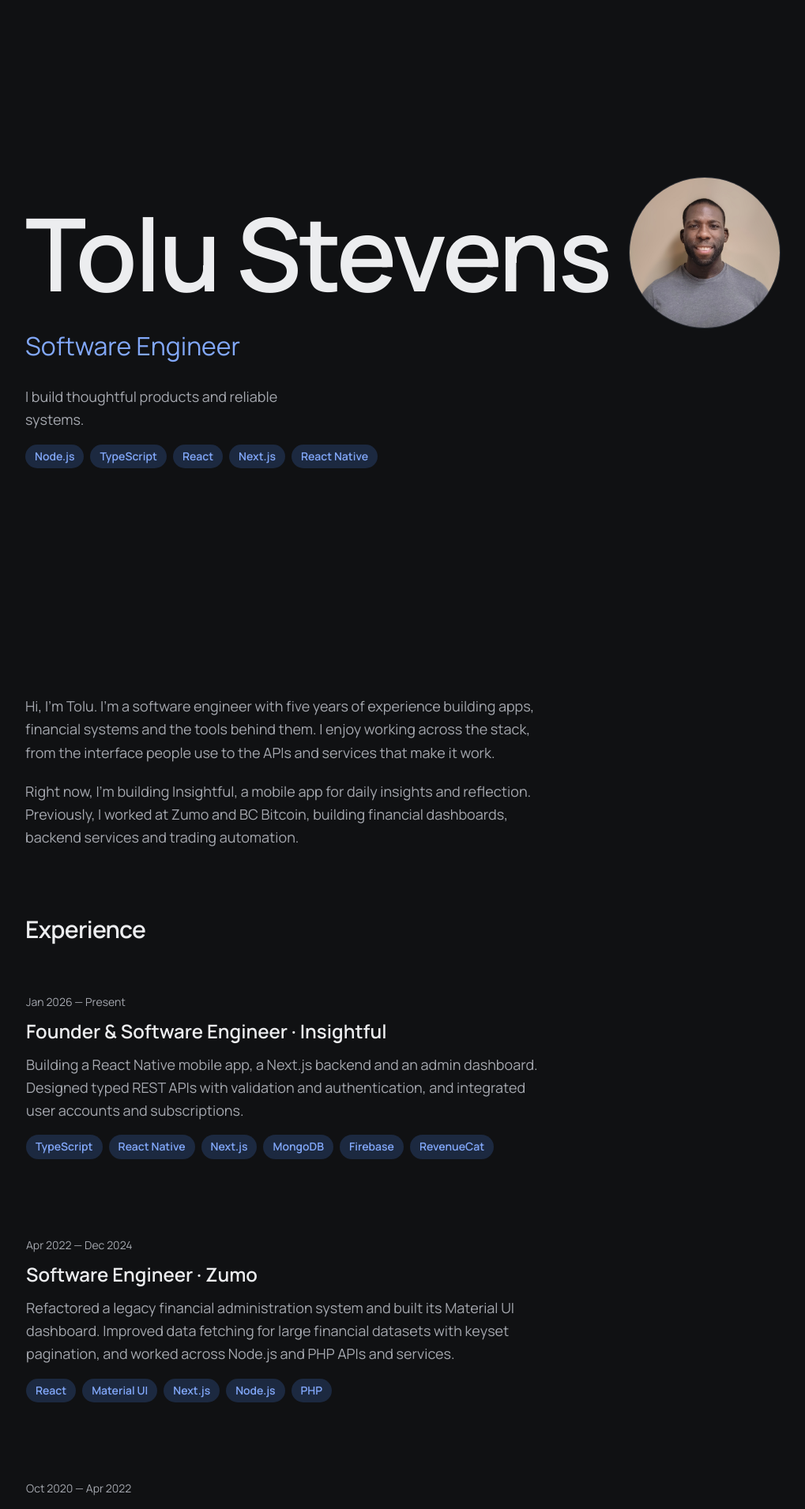
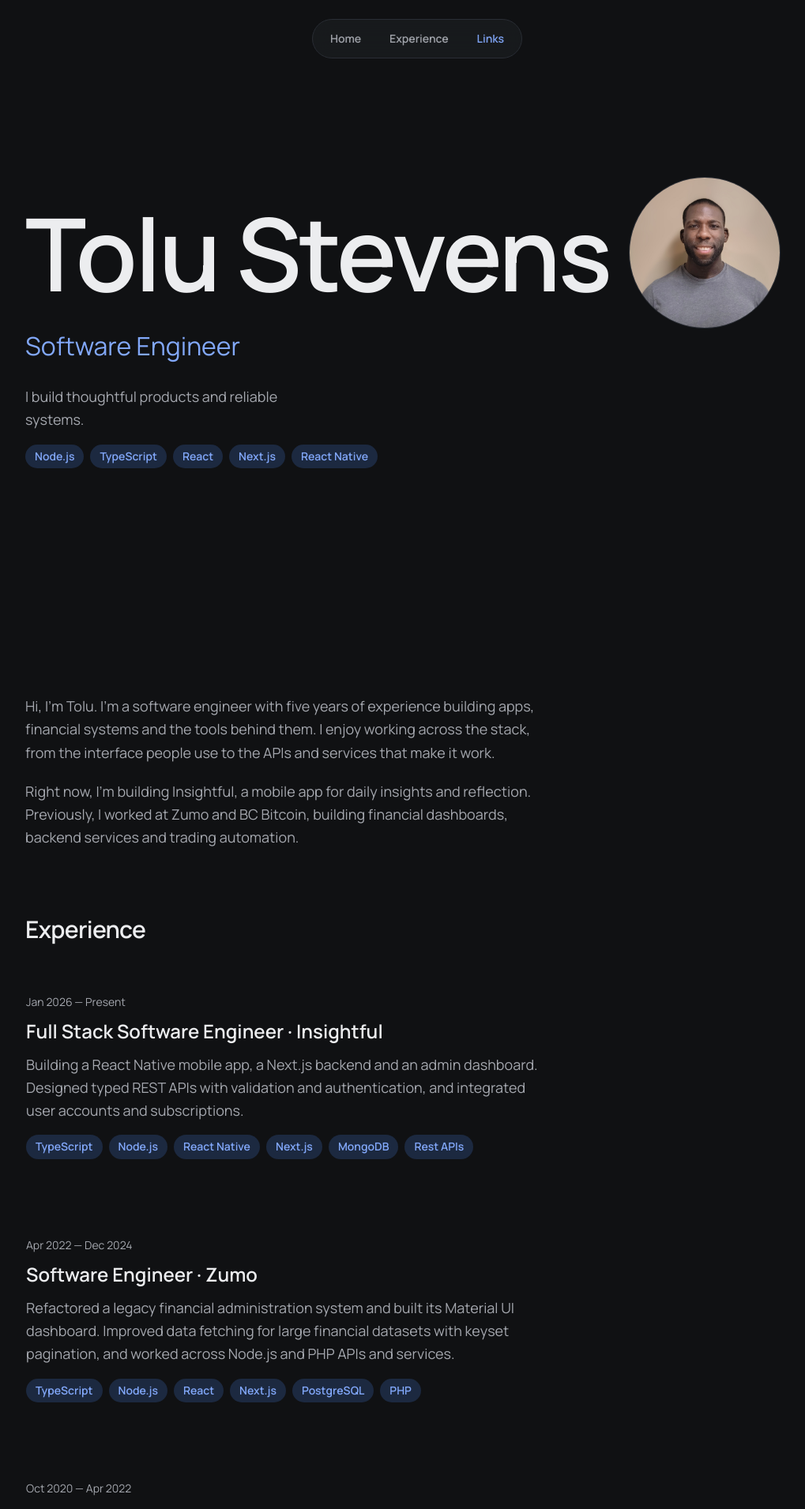
Before and after one commit to tolustevens/personal-site, a Next.js app: page / in a window 1280 px wide. Shown: the top 1911 px of the page at 79% size, without its empty margins (112-1131 px from the left). Built offline with nearby package versions, Linux system fonts and the light colour scheme.

Commit message:
add a navbar

```diff
--- a/src/app/layout.tsx
+++ b/src/app/layout.tsx
@@ -22,7 +22,7 @@ export const viewport: Viewport = { colorScheme: "dark" };
 
 export default function RootLayout({ children }: { children: ReactNode }) {
   return (
-    <html lang="en" className={manrope.variable}>
+    <html lang="en" className={`${manrope.variable} motion-safe:scroll-smooth`}>
       <Body>{children}</Body>
     </html>
   );
--- a/src/app/page.tsx
+++ b/src/app/page.tsx
@@ -2,11 +2,13 @@ import ExperienceItem from "@/components/ExperienceItem";
 import Footer from "@/components/Footer";
 import Hero from "@/components/Hero";
 import Page from "@/components/Page";
+import Nav from "@/components/Nav";
 import { Heading, Text } from "@/components/Typography";
 
 export default function Home() {
   return (
     <Page>
+      <Nav />
       <Hero />
 
       <div className="mt-16 max-w-2xl space-y-16 sm:mt-20 sm:space-y-20">
@@ -24,20 +26,20 @@ export default function Home() {
           </Text>
         </section>
 
-        <section aria-labelledby="experience-heading">
+        <section id="experience" aria-labelledby="experience-heading" className="scroll-mt-28">
           <Heading id="experience-heading">Experience</Heading>
           <div className="mt-8 space-y-12 sm:mt-10 sm:space-y-14">
             <ExperienceItem
               date="Jan 2026 — Present"
-              title="Founder & Software Engineer · Insightful"
+              title="Full Stack Software Engineer · Insightful"
               description="Building a React Native mobile app, a Next.js backend and an admin dashboard. Designed typed REST APIs with validation and authentication, and integrated user accounts and subscriptions."
               tags={[
                 "TypeScript",
+                "Node.js",
                 "React Native",
                 "Next.js",
                 "MongoDB",
-                "Firebase",
-                "RevenueCat",
+                "Rest APIs",
               ]}
             />
             <ExperienceItem
@@ -45,14 +47,14 @@ export default function Home() {
               title="Software Engineer · Zumo"
               href="https://zumo.co.uk/"
               description="Refactored a legacy financial administration system and built its Material UI dashboard. Improved data fetching for large financial datasets with keyset pagination, and worked across Node.js and PHP APIs and services."
-              tags={["React", "Material UI", "Next.js", "Node.js", "PHP"]}
+              tags={["TypeScript", "Node.js", "React", "Next.js", "PostgreSQL", "PHP"]}
             />
             <ExperienceItem
               date="Oct 2020 — Apr 2022"
-              title="Sole Full Stack Developer · BC Bitcoin"
+              title="Full Stack Software Developer · BC Bitcoin"
               href="https://bcbitcoin.co.uk/"
               description="Built and deployed an automated trading system that replaced manual processes and handled over £1M in annual transaction volume. Developed internal financial APIs, reporting tools and features across the company website."
-              tags={["PHP", "REST APIs", "Python"]}
+              tags={["JavaScript", "REST APIs", "PHP", "MySQL",  "Python"]}
             />
           </div>
         </section>
--- a/src/components/Footer.tsx
+++ b/src/components/Footer.tsx
@@ -2,7 +2,7 @@ import TextLink from "@/components/TextLink";
 
 export default function Footer() {
   return (
-    <footer aria-label="Contact links" className="flex items-center gap-6 sm:gap-8">
+    <footer id="links" aria-label="Contact links" className="flex scroll-mt-28 items-center gap-6 sm:gap-8">
       <TextLink href="mailto:tolu.stevens@proton.me">Email</TextLink>
       <TextLink
         href="https://github.com/tolustevens"
--- a/src/components/Hero.tsx
+++ b/src/components/Hero.tsx
@@ -59,10 +59,10 @@ export default function Hero() {
   const nameSize = reducedMotion
     ? cssClamp("2.25rem", "5vw", "3.75rem")
     : cssClamp(
-        `${2.75 - 0.5 * progress}rem`,
-        `min(${12 - 7 * progress}vw, 16svh)`,
-        `${10 - 6.25 * progress}rem`,
-      );
+      `${2.75 - 0.5 * progress}rem`,
+      `min(${12 - 7 * progress}vw, 16svh)`,
+      `${10 - 6.25 * progress}rem`,
+    );
   const roleSize = cssClamp(
     "1.25rem",
     `${3 - 0.5 * progress}vw`,
@@ -71,6 +71,7 @@ export default function Hero() {
 
   return (
     <section
+      id="home"
       ref={sectionRef}
       aria-label="Introduction"
       className={
--- /dev/null
+++ b/src/components/Nav.tsx
@@ -0,0 +1,53 @@
+"use client";
+
+import { useEffect, useState } from "react";
+
+const links = [
+  { id: "home", label: "Home" },
+  { id: "experience", label: "Experience" },
+  { id: "links", label: "Links" },
+];
+
+export default function Nav() {
+  const [active, setActive] = useState("home");
+
+  useEffect(() => {
+    const update = () => {
+      const atBottom = window.scrollY + window.innerHeight >= document.documentElement.scrollHeight - 2;
+      const current = links.findLast(({ id }) => {
+        const section = document.getElementById(id);
+        return section && section.getBoundingClientRect().top <= 120;
+      });
+      setActive(atBottom ? "links" : (current?.id ?? "home"));
+    };
+
+    update();
+    window.addEventListener("scroll", update, { passive: true });
+    window.addEventListener("pageshow", update);
+    return () => {
+      window.removeEventListener("scroll", update);
+      window.removeEventListener("pageshow", update);
+    };
+  }, []);
+
+  return (
+    <nav
+      aria-label="Main navigation"
+      className="fixed top-4 left-1/2 z-50 -translate-x-1/2 overflow-hidden rounded-full border border-border bg-surface/70 p-1.5 backdrop-blur-md sm:top-6"
+    >
+      <ul className="flex items-center gap-1">
+        {links.map(({ id, label }) => (
+          <li key={id}>
+            <a
+              href={`#${id}`}
+              aria-current={active === id ? "location" : undefined}
+              className={`block rounded-full px-4 py-2 text-sm font-semibold focus-visible:outline-2 focus-visible:-outline-offset-2 focus-visible:outline-accent ${active === id ? "text-accent" : "text-secondary hover:text-primary"}`}
+            >
+              {label}
+            </a>
+          </li>
+        ))}
+      </ul>
+    </nav>
+  );
+}
```
